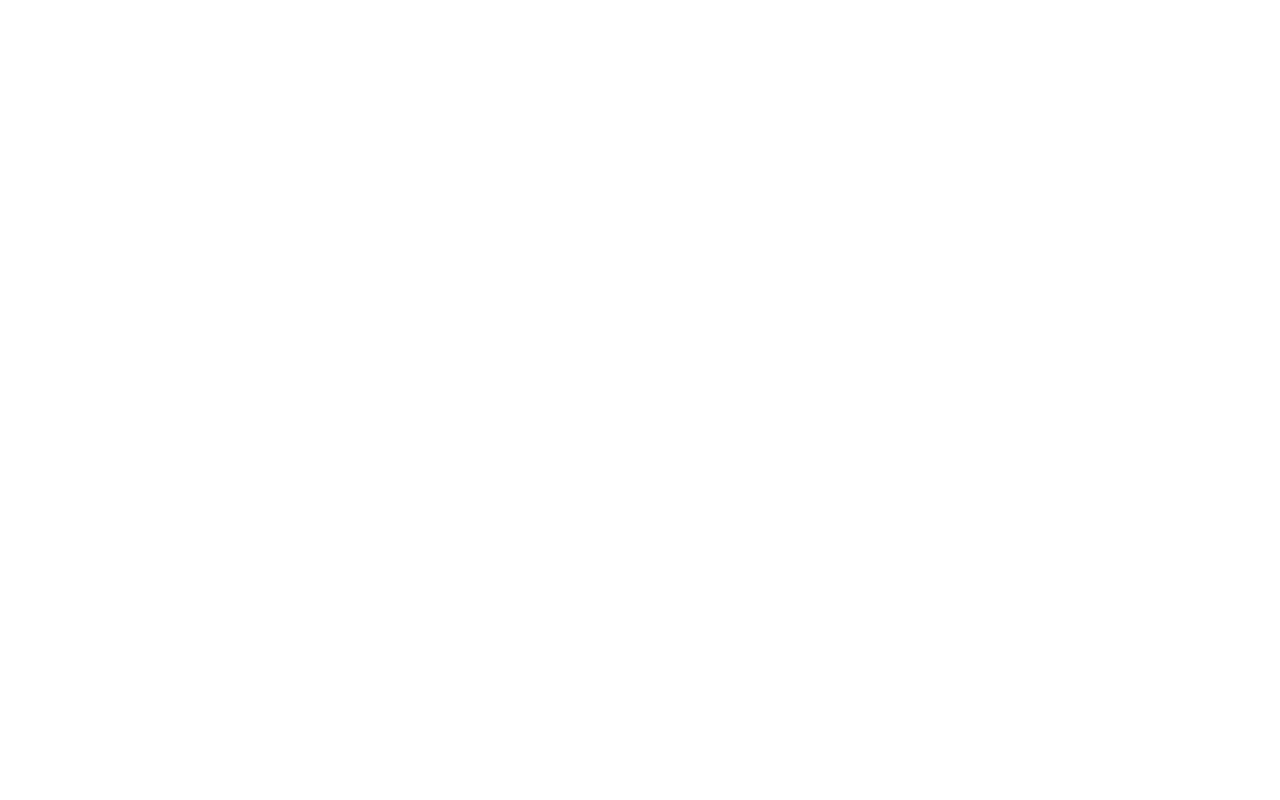
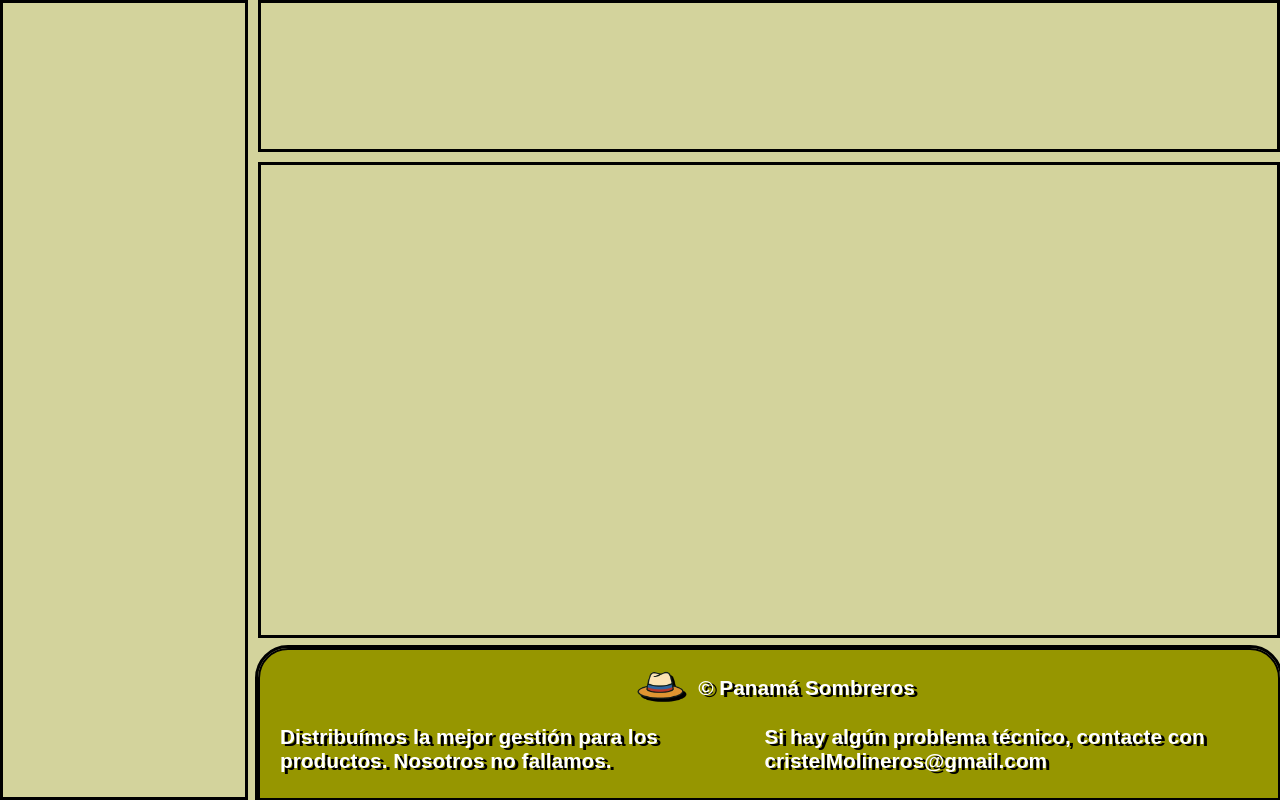
Before and after one commit to EyelessCode/PROYECTO-PANAMA_SOMBREROS, a plain HTML site: page frontend/public/view/admin/home.html in a window 1280 px wide. Drawn offline with Linux system fonts and the light colour scheme.

Commit message:
Add admin dashboard layout and styles
Introduced a new CSS file for the admin home page to implement a grid-based layout with styled header, aside, main, and footer sections. Updated the admin home HTML to use the new layout classes and include branding and contact information in the footer.

```diff
--- /dev/null
+++ b/frontend/public/static/css/admin/home.css
@@ -0,0 +1,89 @@
+*{
+    box-sizing: border-box;
+    margin: 0;
+    padding: 0;
+}
+
+body{
+    display: grid;
+    grid-template-columns: repeat(5,1fr);
+    grid-template-rows: repeat(5,1fr);
+    gap: 10px;
+
+    width: 100vw;
+    height: 100dvh;
+    font-family: Arial, Helvetica, sans-serif;
+    background-color: rgb(211, 211, 156);
+    /* background: linear-gradient(to bottom, rgb(158, 153, 129),rgb(58, 58, 126),
+        rgb(125, 57, 57)); */
+    /* background: linear-gradient(to bottom, #0b046a, #e03535, rgb(140, 72, 4)); */
+    font-size: 1.3em;
+}
+
+.contenedorHeader{
+    border: 3px solid;
+    grid-column: span 4/span 4;
+    grid-column-start: 2;
+    grid-row-start: 1;
+    padding: 50px;
+}
+
+aside{
+    border: 3px solid;
+    grid-row: span 5/span 5;
+    grid-column-start: 1;
+    grid-row-start: 1;
+    padding: 50px;
+
+}
+
+.contenedorDashboard{
+    border: 3px solid;
+    grid-column: span 4/span 4;
+    grid-row: span 3/span 3;
+    grid-column-start: 2;
+    grid-row-start: 2;
+    padding: 50px;
+}
+
+footer{
+    grid-column: span 4 / span 4;
+    grid-column-start: 2;
+    grid-row-start: 5;
+    display: flex;
+    flex-flow: column;
+    border: 2px solid;
+    padding: 0 20px 20px;
+    width: 100%;
+    /* background: linear-gradient(to top, rgb(78, 125, 255),rgb(80, 24, 24)); */
+    background-color: rgb(150, 150, 0);
+    outline: 3px solid black;
+    border-top-right-radius: 30px;
+    border-top-left-radius: 30px;
+}
+
+footer:hover{
+    >div>img{
+        transform: rotate(-9deg);
+        transition: transform 0.1s ease-in;
+
+    }
+}
+
+footer div{
+    display: flex;
+    flex-flow: row;
+    justify-content: center;
+    align-items: center;
+    color: white;
+    text-shadow: 3.5px 1.5px black;
+    font-weight: bolder;
+
+}
+
+.logo img{
+    width: 75px;
+    height: auto;
+    filter: drop-shadow(3px 3px 0 black);
+    /* transition: transform 0.1s ease-in-out; */
+}
--- a/frontend/public/view/admin/home.html
+++ b/frontend/public/view/admin/home.html
@@ -7,17 +7,30 @@
         <meta name="description"
             content="Dashboard, donde el Admin puede monitorear herramientas">
         <meta name="keywords" content="HTML, CSS, JS, POSTGRESQL">
+        <!-- <link rel="stylesheet" href="../../static/css/style.css"> ? Ruta Test -->
+        <link rel="stylesheet" href="../../static/css/admin/home.css"> <!--? Ruta Test -->
         <title>Dashboard | Admin</title>
     </head>
     <body>
-        <header>
+        <header class="contenedorHeader">
 
         </header>
-        <main>
+        <aside>
+
+        </aside>
+        <main class="contenedorDashboard">
 
         </main>
         <footer>
+            <div class="logo">
+                <img src="../../static/img/logo-sombrero.webp" alt="logo">
+                <p>&copy; Panamá Sombreros</p>
+            </div>
 
+            <div class="content_footer">
+                <p>Distribuímos la mejor gestión para los productos. Nosotros no fallamos.</p>
+                <p>Si hay algún problema técnico, contacte con <span>cristelMolineros@gmail.com</span></p>
+            </div>
         </footer>
     </body>
 </html>
```
